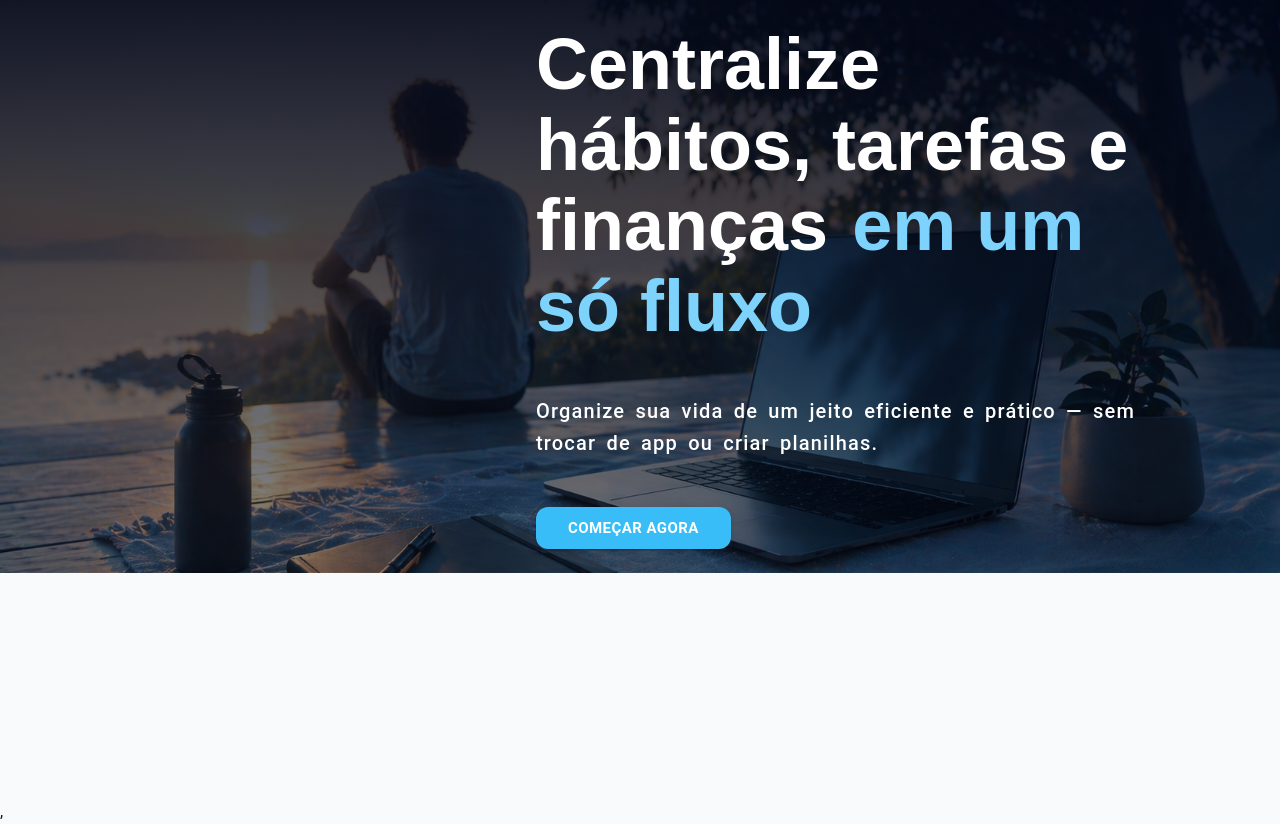
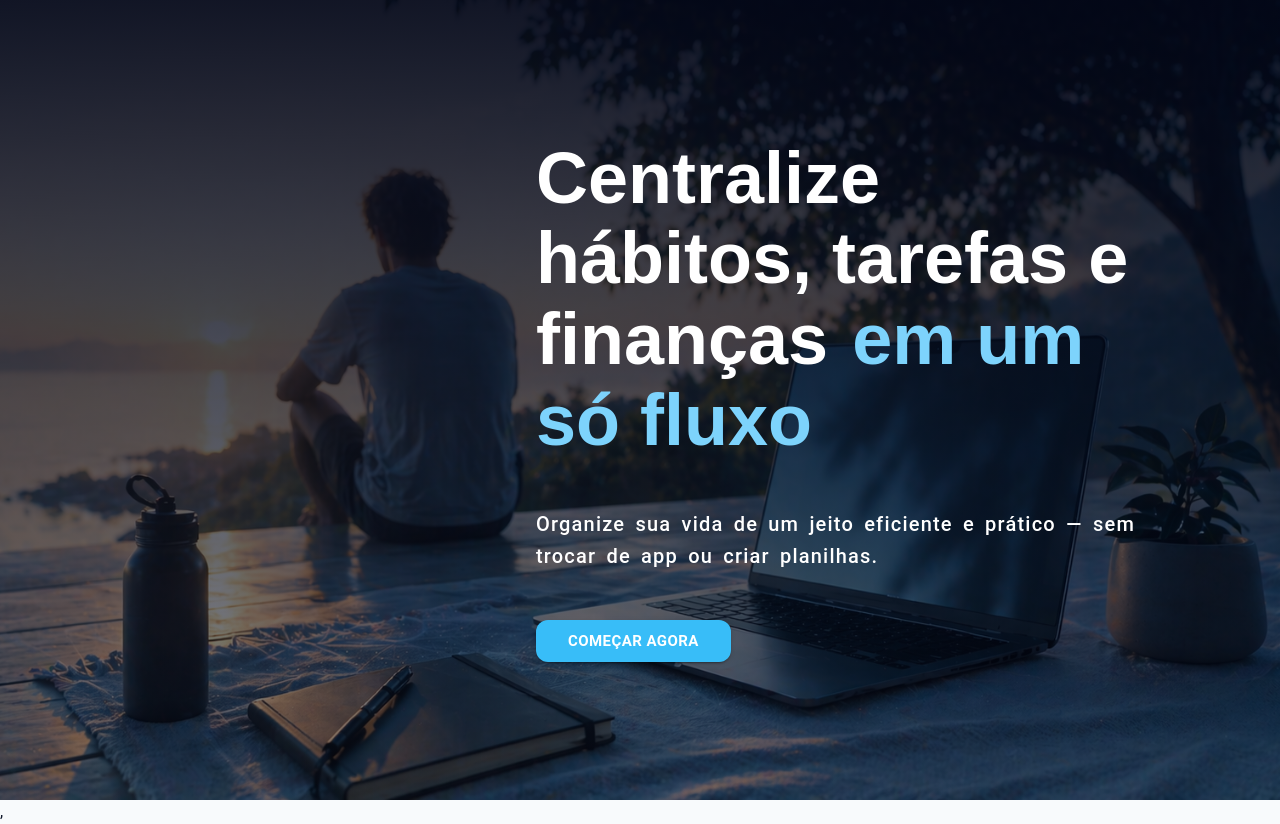
Before and after one commit to jerfersonfs/efc-app, a React (Vite) app: page / in a window 1280 px wide. Built offline with nearby package versions, Linux system fonts and the light colour scheme.

Commit message:
fix: Fixed repositivity in Landing Page

```diff
--- a/src/landing/components/CTA.jsx
+++ b/src/landing/components/CTA.jsx
@@ -17,7 +17,7 @@ export default function CTA() {
         py: { xs: 8, md: 10 },
         px: 2,
         textAlign: "center",
-        backgroundImage: `linear-gradient(rgba(2, 6, 23, 0.61), rgba(2, 6, 23, 0.45)), url(${run})`,
+        backgroundImage: `linear-gradient(rgba(2, 6, 23, 0.93), rgba(2, 6, 23, 0.45)), url(${run})`,
         backgroundSize: "cover",
         backgroundPosition: "center",
         backgroundRepeat: "no-repeat",
--- a/src/landing/components/Hero.jsx
+++ b/src/landing/components/Hero.jsx
@@ -2,21 +2,12 @@ import { Box, Typography, Button, Stack } from "@mui/material";
 import { useNavigate } from "react-router-dom";
 import { ROUTES } from "../../routes/routes";
 import bg from "../../assets/landing_byIA.png"
-import { motion } from "framer-motion";
+
 
 export default function Hero() {
   const navigate = useNavigate();
 
   return (
-    <motion.div
-        initial={{ opacity: 0, y: 40 }}
-        whileInView={{ opacity: 1, y: 0 }}
-        viewport={{ amount: 0.6 }} // 🔥 entra quando 60% visível
-        transition={{
-          duration: 0.6,
-          ease: [0.22, 1, 0.36, 1],
-        }}
-    >
         <Box
           sx={{
             minHeight: "100%",
@@ -123,6 +114,5 @@ export default function Hero() {
 
           </Box>
         </Box>
-    </motion.div>
   );
 }
--- a/src/landing/components/Preview.jsx
+++ b/src/landing/components/Preview.jsx
@@ -7,7 +7,7 @@ import {
   Typography,
 } from "@mui/material";
 import IconLibary from "../../components/IconLibary/IconLibary";
-import mob from "../../assets/mobile_byIA.png"
+import mob from "../../assets/mobile_byIA.png";
 
 const previewItems = [
   {
@@ -56,7 +56,7 @@ function PreviewCard({ item, index }) {
         animation: "previewStagger .45s ease forwards",
         animationDelay: `${index * 90}ms`,
         transition: "transform .2s ease, border-color .2s ease, box-shadow .2s ease",
-        '&:hover': {
+        "&:hover": {
           transform: "translateY(-4px)",
           borderColor: "rgba(56,189,248,.55)",
           boxShadow: "0 20px 44px rgba(2,6,23,.45)",
@@ -103,7 +103,7 @@ function PreviewCard({ item, index }) {
               height: 8,
               borderRadius: 999,
               backgroundColor: "rgba(148,163,184,.2)",
-              '& .MuiLinearProgress-bar': {
+              "& .MuiLinearProgress-bar": {
                 borderRadius: 999,
                 background: "linear-gradient(90deg, #22d3ee 0%, #38bdf8 100%)",
               },
@@ -143,32 +143,25 @@ export default function Preview() {
     <Box
         sx={{
           minHeight: "100%",
-        height:"100%",
-        boxSizing:"border-box",
-        py: 10,
-        px: 4,
+          height: "100%",
+          width: "100%",
+          boxSizing: "border-box",
+          py: { xs: 6, md: 4 },
+          px: { xs: 2, sm: 4, md: 8, lg: 10 },
           backgroundImage: `linear-gradient(rgba(2, 6, 23, 0.93), rgba(2, 6, 23, 0.45)), url(${mob})`,
           backgroundSize: "cover",
           backgroundPosition: "center",
           backgroundRepeat: "no-repeat",
-
           display: "flex",
           alignItems: "center",
-
-        px: {
-          xs: 2,
-          sm: 4,
-          md: 8,
-          lg: 10,
-        },
           color: "white",
-        '@keyframes previewStagger': {
+          "@keyframes previewStagger": {
             from: { opacity: 0, transform: "translateY(14px)" },
             to: { opacity: 1, transform: "translateY(0)" },
           },
         }}
       >
-      <Box sx={{ maxWidth: 1200, mx: "auto" }}>
+        <Box sx={{ width: "100%", maxWidth: 1200, mx: "auto" }}>
           <Typography variant="h4" textAlign="center" mb={1.5}>
             Uma prévia do seu fluxo no ELC
           </Typography>
@@ -190,128 +183,3 @@ export default function Preview() {
       </Box>
   );
 }
-
-{/*
-  ### FUTURA PREVIEW ####
-  const previewColumns = [
-  [
-    {
-      title: "Hábito concluído",
-      value: "Leitura • 20 min",
-      meta: "+12 dias de sequência",
-      tone: "#22c55e",
-      height: 148,
-    },
-    {
-      title: "Resumo da semana",
-      value: "18 tarefas finalizadas",
-      meta: "+22% vs semana anterior",
-      tone: "#38bdf8",
-      height: 190,
-    },
-  ],
-  [
-    {
-      title: "Tarefa do dia",
-      value: "Planejar orçamento de abril",
-      meta: "Prazo: hoje • 17:00",
-      tone: "#f59e0b",
-      height: 182,
-    },
-    {
-      title: "Foco de hábitos",
-      value: "Treino + hidratação",
-      meta: "2 de 3 metas concluídas",
-      tone: "#a78bfa",
-      height: 160,
-    },
-    {
-      title: "Saldo mensal",
-      value: "R$ 2.430,00",
-      meta: "Receitas R$ 6.100 • Gastos R$ 3.670",
-      tone: "#14b8a6",
-      height: 140,
-    },
-  ],
-  [
-    {
-      title: "Meta financeira",
-      value: "Reserva de emergência",
-      meta: "76% concluída",
-      tone: "#0ea5e9",
-      height: 172,
-    },
-    {
-      title: "Rotina da manhã",
-      value: "4 hábitos em sequência",
-      meta: "Consistência de 91%",
-      tone: "#ec4899",
-      height: 168,
-    },
-  ],
-];
-
-
-  <Box
-          sx={{
-            borderRadius: 4,
-            overflow: "hidden",
-            boxShadow: "0 20px 60px rgba(0,0,0,0.45)",
-            border: "1px solid rgba(255,255,255,0.1)",
-            background: "linear-gradient(135deg, #111827, #0f172a)",
-            p: { xs: 2, md: 2.5 },
-            animation: "fadeSlideUp 900ms ease-out 150ms both",
-          }}
-        >
-          <Box
-            sx={{
-              display: "grid",
-              gridTemplateColumns: { xs: "1fr", sm: "repeat(2, minmax(0, 1fr))", lg: "repeat(3, minmax(0, 1fr))" },
-              gap: 1.5,
-            }}
-          >
-                       {previewColumns.map((column, columnIndex) => (
-              <Stack
-                key={columnIndex}
-                spacing={1.5}
-                sx={{
-                  display: { xs: columnIndex === 0 ? "flex" : "none", sm: columnIndex === 2 ? "none" : "flex", lg: "flex" },
-                }}
-              >
-                {column.map((card) => (
-                  <Box
-                    key={card.title}
-                    sx={{
-                      minHeight: card.height,
-                      p: 2,
-                      borderRadius: 2.5,
-                      background: "rgba(15,23,42,0.88)",
-                      border: "1px solid rgba(148,163,184,0.2)",
-                      display: "flex",
-                      flexDirection: "column",
-                      justifyContent: "space-between",
-                      transition: "transform 220ms ease, box-shadow 220ms ease, border-color 220ms ease",
-                      willChange: "transform",
-                      "&:hover": {
-                        transform: "translateY(-4px)",
-                        boxShadow: "0 12px 24px rgba(2,6,23,0.35)",
-                        borderColor: "rgba(56,189,248,0.35)",
-                      },
-                    }}
-                  >
-                    <Typography variant="caption" sx={{ color: "rgba(226,232,240,0.9)", mb: 1 }}>
-                      {card.title}
-                    </Typography>
-                    <Typography variant="subtitle1" sx={{ fontWeight: 700, mb: 0.75 }}>
-                      {card.value}
-                    </Typography>
-                    <Typography variant="caption" sx={{ color: card.tone, fontWeight: 600 }}>
-                      {card.meta}
-                    </Typography>
-                  </Box>
-                ))}
-              </Stack>
-            ))}
-          </Box>
-        </Box>
-*/}
```
Also changed, not shown: src/landing/components/Features.jsx (line endings or trailing spaces). Lines whose indentation alone changed are shown as unchanged.
